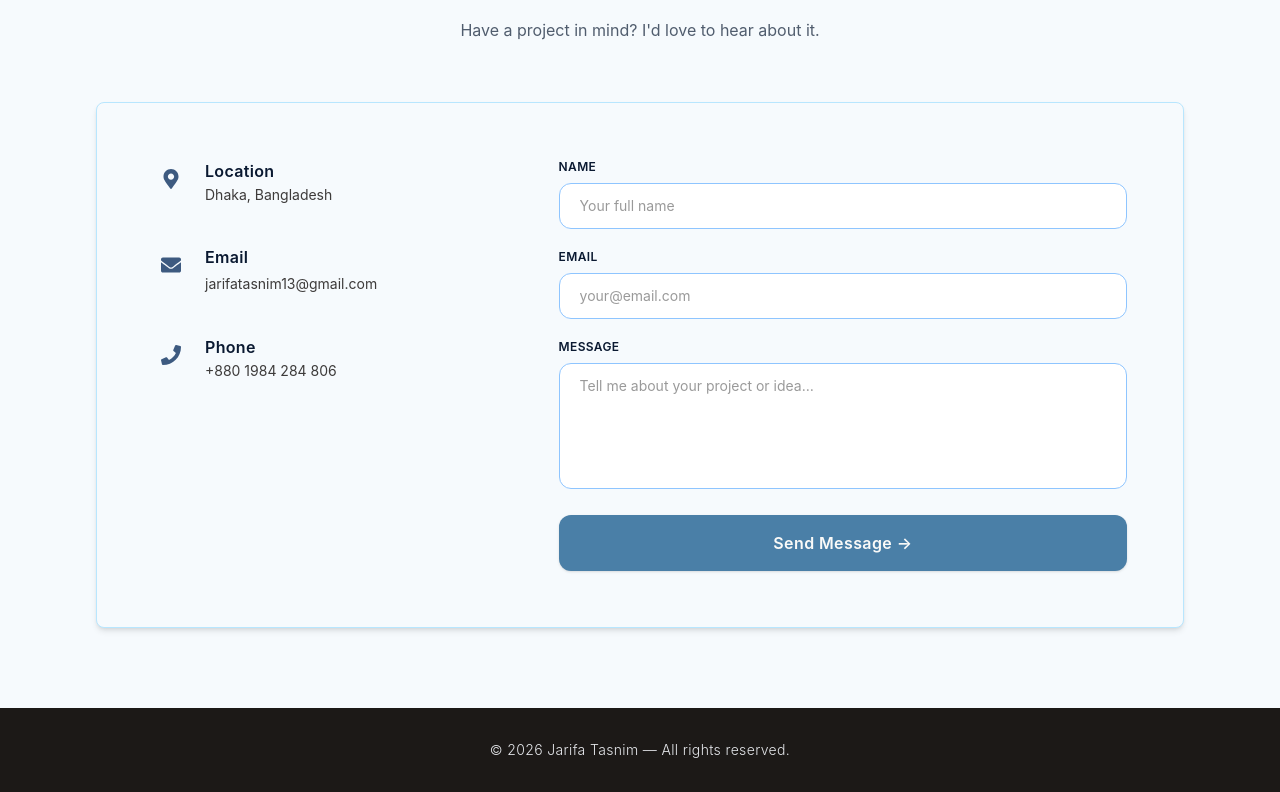
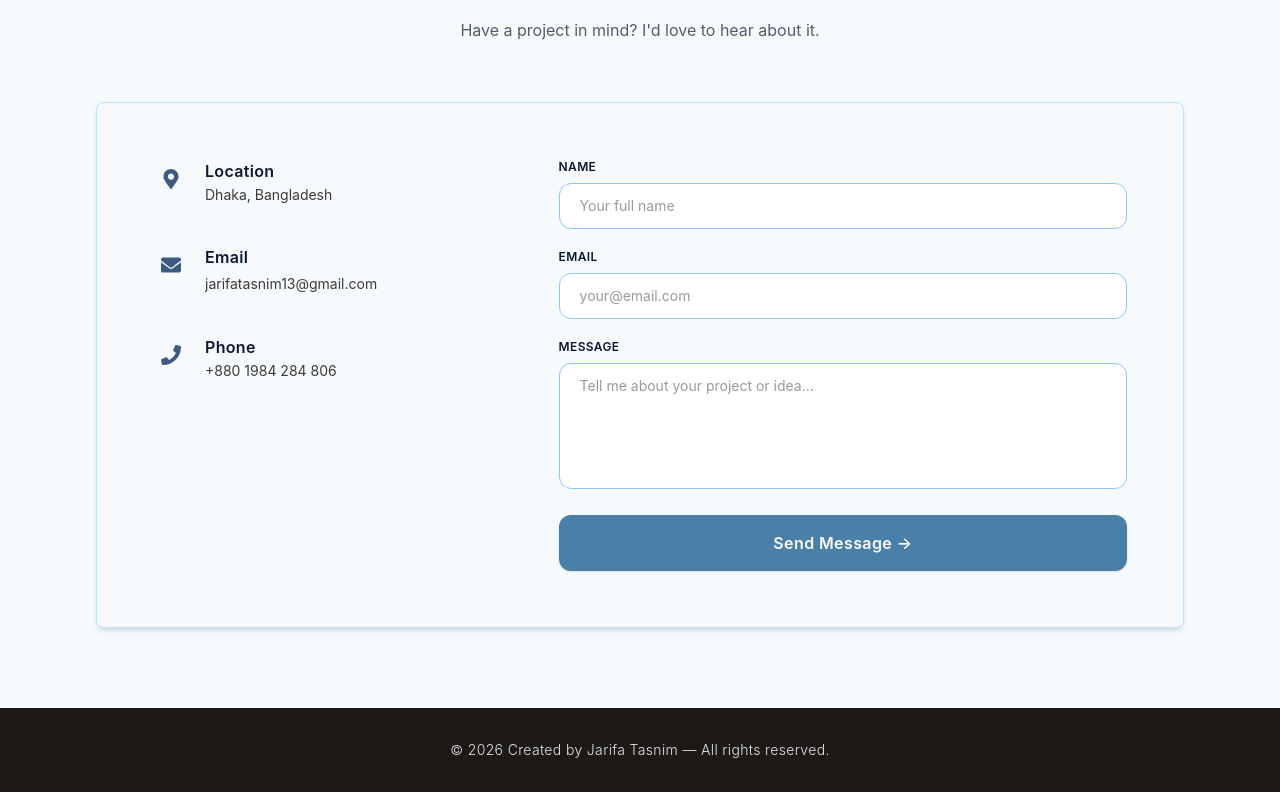
Before and after one commit to zeets13/Personal_Portfolio, a React (Vite) app: page / in a window 1280 px wide. Shown: the part 4009-4801 px from the top of the page. Built offline with nearby package versions, Linux system fonts and the light colour scheme.

Commit message:
Footer fix

```diff
--- a/src/components/Footer.jsx
+++ b/src/components/Footer.jsx
@@ -3,7 +3,7 @@ function Footer() {
     <footer className="bg-ink py-8">
       <div className="max-w-7xl mx-auto px-8 flexflex-col md:flex-row items-center">
         <p className="text-sm text-center text-gray-200 font-light tracking-wide">
-          © {new Date().getFullYear()} Jarifa Tasnim — All rights reserved.
+          © {new Date().getFullYear()} Created by Jarifa Tasnim — All rights reserved.
         </p>
 
       </div>
```
